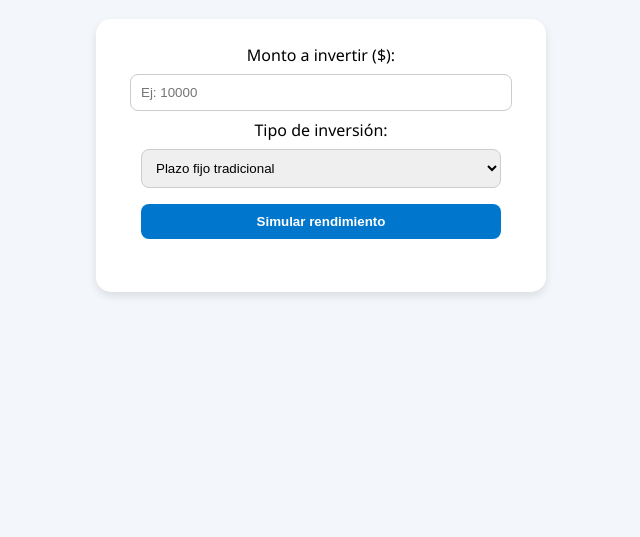
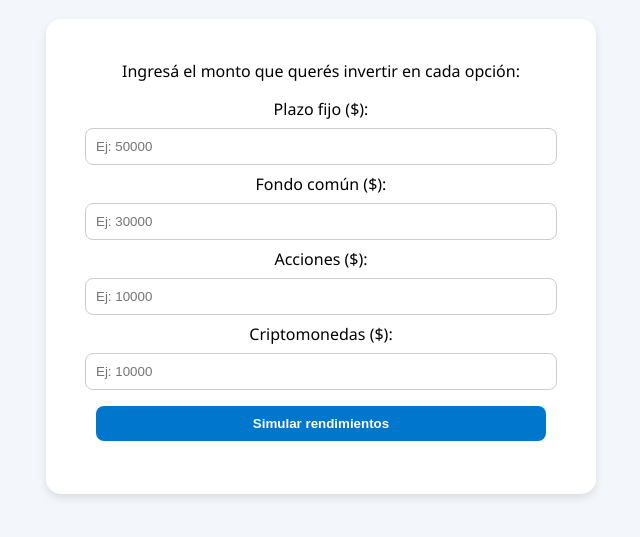
Before and after one commit to wmalbarracin243-maker/simuladorinv, a plain HTML site: page index.html in a window 1280 px wide. Shown: the part 115-652 px from the top of the page, without its empty margins (319-959 px from the left). Drawn offline with Linux system fonts and the light colour scheme.

Commit message:
Update index.html
“Actualización: colores de ganancia/pérdida y multiselección”

```diff
--- a/index.html
+++ b/index.html
@@ -14,13 +14,13 @@
   h1 { color: #003366; }
   .card {
     background: white;
-    max-width: 400px;
+    max-width: 500px;
     margin: auto;
     padding: 25px;
     border-radius: 15px;
     box-shadow: 0 4px 8px rgba(0,0,0,0.1);
   }
-  input, select, button {
+  input, button {
     width: 90%;
     padding: 10px;
     margin: 8px 0;
@@ -37,81 +37,100 @@
   button:hover { background-color: #005fa3; }
   .resultado {
     margin-top: 20px;
-    font-size: 1.1em;
+    font-size: 1em;
   }
   .positivo { color: green; font-weight: bold; }
   .negativo { color: red; font-weight: bold; }
-  .promedio { color: #555; font-style: italic; }
+  table {
+    margin: auto;
+    border-collapse: collapse;
+    width: 100%;
+    font-size: 0.9em;
+  }
+  th, td { border: 1px solid #ccc; padding: 6px; }
 </style>
 </head>
 <body>
 
 <h1>💰 Simulador de Inversiones</h1>
 <div class="card">
-  <label>Monto a invertir ($):</label>
-  <input type="number" id="monto" placeholder="Ej: 10000">
+  <p>Ingresá el monto que querés invertir en cada opción:</p>
 
-  <label>Tipo de inversión:</label>
-  <select id="tipo">
-    <option value="plazo">Plazo fijo tradicional</option>
-    <option value="fondo">Fondo común de inversión</option>
-    <option value="acciones">Acciones tecnológicas</option>
-    <option value="cripto">Criptomonedas</option>
-  </select>
+  <label>Plazo fijo ($):</label>
+  <input type="number" id="plazo" placeholder="Ej: 50000">
 
-  <button onclick="simular()">Simular rendimiento</button>
+  <label>Fondo común ($):</label>
+  <input type="number" id="fondo" placeholder="Ej: 30000">
+
+  <label>Acciones ($):</label>
+  <input type="number" id="acciones" placeholder="Ej: 10000">
+
+  <label>Criptomonedas ($):</label>
+  <input type="number" id="cripto" placeholder="Ej: 10000">
+
+  <button onclick="simular()">Simular rendimientos</button>
 
   <div class="resultado" id="resultado"></div>
 </div>
 
 <script>
 function simular() {
-  const monto = parseFloat(document.getElementById("monto").value);
-  const tipo = document.getElementById("tipo").value;
-  let rango, promedio;
+  const inversiones = [
+    { tipo: "Plazo fijo", monto: parseFloat(document.getElementById("plazo").value), rango: [2,5], promedio: 4 },
+    { tipo: "Fondo común", monto: parseFloat(document.getElementById("fondo").value), rango: [-2,8], promedio: 3 },
+    { tipo: "Acciones", monto: parseFloat(document.getElementById("acciones").value), rango: [-10,15], promedio: 5 },
+    { tipo: "Criptomonedas", monto: parseFloat(document.getElementById("cripto").value), rango: [-20,25], promedio: 8 },
+  ];
 
-  if (isNaN(monto) || monto <= 0) {
-    alert("Por favor, ingresá un monto válido.");
-    return;
-  }
+  let totalInvertido = 0;
+  let totalGanancia = 0;
+  let html = `<table>
+                <tr>
+                  <th>Inversión</th>
+                  <th>Monto</th>
+                  <th>Rendimiento</th>
+                  <th>Ganancia/Pérdida</th>
+                  <th>Promedio histórico</th>
+                </tr>`;
 
-  switch (tipo) {
-    case "plazo":
-      rango = [2, 5];
-      promedio = 4;
-      break;
-    case "fondo":
-      rango = [-2, 8];
-      promedio = 3;
-      break;
-    case "acciones":
-      rango = [-10, 15];
-      promedio = 5;
-      break;
-    case "cripto":
-      rango = [-20, 25];
-      promedio = 8;
-      break;
-  }
+  inversiones.forEach(inv => {
+    if(!isNaN(inv.monto) && inv.monto > 0){
+      const rendimiento = (Math.random() * (inv.rango[1] - inv.rango[0]) + inv.rango[0]).toFixed(2);
+      const ganancia = (inv.monto * (rendimiento / 100)).toFixed(2);
+      const clase = rendimiento >= 0 ? "positivo" : "negativo";
+      const signo = rendimiento >= 0 ? "+" : "";
 
-  const rendimiento = (Math.random() * (rango[1] - rango[0]) + rango[0]).toFixed(2);
-  const ganancia = (monto * (rendimiento / 100)).toFixed(2);
-  const total = (monto + parseFloat(ganancia)).toFixed(2);
+      totalInvertido += inv.monto;
+      totalGanancia += parseFloat(ganancia);
 
-  const clase = rendimiento >= 0 ? "positivo" : "negativo";
+      html += `<tr>
+                <td>${inv.tipo}</td>
+                <td>$${inv.monto}</td>
+                <td class="${clase}">${signo}${rendimiento}%</td>
+                <td class="${clase}">${signo}$${ganancia}</td>
+                <td>${inv.promedio}%</td>
+              </tr>`;
+    }
+  });
 
-  document.getElementById("resultado").innerHTML = `
-    <p>Resultado de esta simulación: <span class="${clase}">${rendimiento}%</span></p>
-    <p>Ganancia/Pérdida: <span class="${clase}">$${ganancia}</span></p>
-    <p>Total final: <strong>$${total}</strong></p>
-    <p class="promedio">Promedio histórico estimado para esta inversión: ${promedio}%</p>
-    <button onclick="resetear()">🔁 Probar otra combinación</button>
-  `;
+  const totalFinal = totalInvertido + totalGanancia;
+  const claseTotal = totalGanancia >= 0 ? "positivo" : "negativo";
+  const signoTotal = totalGanancia >= 0 ? "+" : "";
+
+  html += `</table>`;
+  html += `<p><strong>Total invertido:</strong> $${totalInvertido}</p>`;
+  html += `<p><strong>Ganancia/Pérdida total:</strong> <span class="${claseTotal}">${signoTotal}$${totalGanancia.toFixed(2)}</span></p>`;
+  html += `<p><strong>Total final:</strong> $${totalFinal.toFixed(2)}</p>`;
+  html += `<button onclick="resetCampos()">🔁 Ingresar otra combinación</button>`;
+
+  document.getElementById("resultado").innerHTML = html;
 }
 
-function resetear() {
-  document.getElementById("monto").value = "";
-  document.getElementById("tipo").selectedIndex = 0;
+function resetCampos() {
+  document.getElementById("plazo").value = "";
+  document.getElementById("fondo").value = "";
+  document.getElementById("acciones").value = "";
+  document.getElementById("cripto").value = "";
   document.getElementById("resultado").innerHTML = "";
 }
 </script>
```
